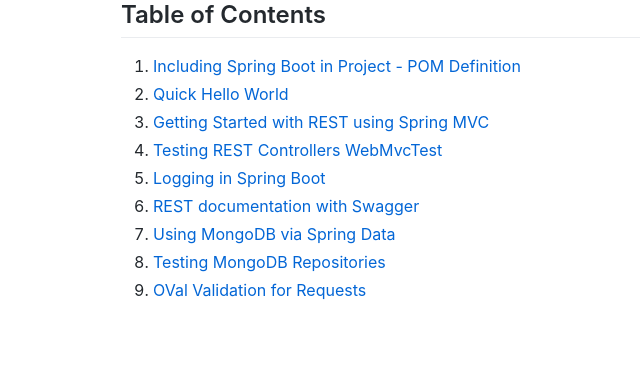
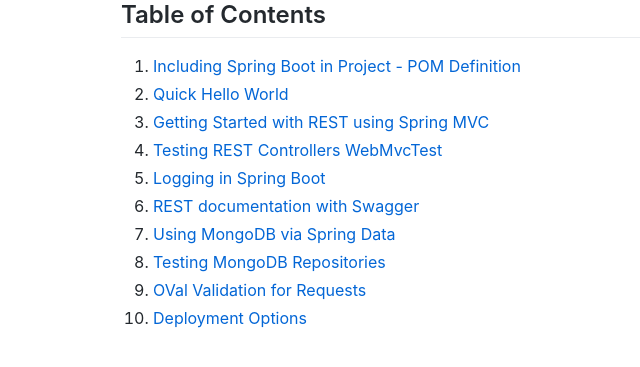
Before and after one commit to GlueCoders/springboot-guide-docs, a Jekyll site: the page built from TOC.md, in a window 1280 px wide. Shown: the top 367 px of the page, without its empty margins (29-669 px from the left). Built offline with Jekyll 4.4.1, drawn with Linux system fonts in a browser that asks for light colours; our own code applies the rules of GitHub Pages for plain Markdown files; comment, search, counter and statistics services are not loaded.

Commit message:
Updated TOC.md

```diff
--- a/TOC.md
+++ b/TOC.md
@@ -9,3 +9,4 @@
 7. [Using MongoDB via Spring Data](/mongodb-basics.md)
 8. [Testing MongoDB Repositories](/testing-mongodb-springdata.md)
 9. [OVal Validation for Requests](/requestvalidation-oval.md)
+10. [Deployment Options](/deployment-options.md)
```
